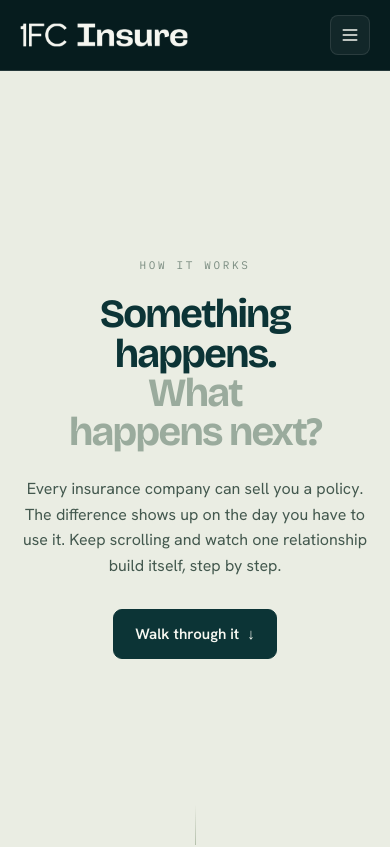
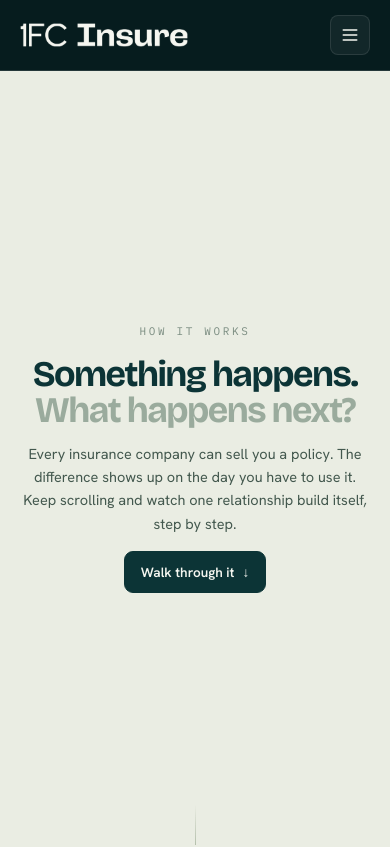
Before and after one commit to urvish-missive/ifc, a React (Vite) app: page /how-it-works in a window 390 px wide. Shown: the top 847 px of the page. Built offline with nearby package versions, Linux system fonts and the light colour scheme.

Commit message:
Fix spacing in how it works page

```diff
--- a/src/components/sections/how-it-works/HiwHeroSection.jsx
+++ b/src/components/sections/how-it-works/HiwHeroSection.jsx
@@ -1,12 +1,12 @@
 export default function HiwHeroSection() {
   return (
-    <section className="jopen relative min-h-[calc(100vh-var(--navh))] flex items-center bg-[var(--paper)] py-[clamp(56px,7vw,96px)] overflow-hidden" id="top">
+    <section className="jopen relative min-h-[calc(100vh-var(--navh))] max-md:min-h-0 flex items-center bg-[var(--paper)] py-[clamp(44px,6vw,96px)] max-md:pt-9 max-md:pb-5 overflow-hidden" id="top">
       <div className="open-in max-w-[var(--maxw)] mx-auto px-[var(--pad)] w-full text-center" id="openIn">
         <div className="kicker kicker-anim font-mono text-[11px] tracking-[.24em] uppercase text-[var(--ink-3)]">
           How it works
         </div>
 
-        <h1 className="mt-[clamp(22px,3vw,38px)] text-[clamp(40px,8.4vw,104px)] font-display font-bold leading-[.98] tracking-[-.042em] text-[var(--ink)]">
+        <h1 className="mt-[clamp(18px,2.6vw,38px)] text-[clamp(36px,8.4vw,104px)] font-display font-bold leading-[.98] tracking-[-.042em] text-[var(--ink)]">
           <span className="reveal-line">
             <span>Something happens.</span>
           </span>
@@ -15,16 +15,16 @@ export default function HiwHeroSection() {
           </span>
         </h1>
 
-        <p className="sub sub-anim mt-[clamp(24px,3vw,36px)] mx-auto max-w-[44ch] text-[clamp(16px,1.5vw,19px)] text-[var(--ink-2)] leading-[1.6]">
+        <p className="sub sub-anim mt-[clamp(20px,2.6vw,36px)] max-md:mt-3.5 mx-auto max-w-[44ch] text-[clamp(15px,1.5vw,19px)] max-md:text-[14.5px] text-[var(--ink-2)] leading-[1.6]">
           Every insurance company can sell you a policy. The difference shows up on the
           day you have to use it. Keep scrolling and watch one relationship build
           itself, step by step.
         </p>
 
-        <div className="go go-anim mt-[clamp(30px,3.6vw,44px)] inline-flex">
+        <div className="go go-anim mt-[clamp(24px,3vw,44px)] max-md:mt-4 inline-flex">
           <a
             href="#journey"
-            className="btn-go inline-flex items-center rounded-[9px] bg-[var(--ink)] text-[var(--cream)] border border-[var(--ink)] px-[21px] py-[13px] text-[15px] font-semibold transition hover:bg-[#0F4143] hover:-translate-y-[2px]"
+            className="btn-go inline-flex items-center rounded-[9px] bg-[var(--ink)] text-[var(--cream)] border border-[var(--ink)] px-[21px] py-[13px] max-md:px-4 max-md:py-2.5 text-[15px] max-md:text-[13.5px] font-semibold transition hover:bg-[#0F4143] hover:-translate-y-[2px]"
           >
             Walk through it <span className="arw ml-2 inline-block transition-transform duration-200">↓</span>
           </a>
--- a/src/index.css
+++ b/src/index.css
@@ -1183,14 +1183,28 @@ details[open] > summary::after { content: "-"; }
   color: var(--cream);
 }
 @media (max-width: 820px) {
-  .hq { left: 21%; top: 46%; }
+  .hq { left: 22%; top: 48%; }
   .hq .hl { margin-bottom: 7px; }
   .hq .hc { display: none; }
   .anon { width: 20px; height: 20px; }
-  .coord { left: 80%; top: 52%; height: 68px; transform: translateY(calc(-100% + 22px)) translateX(-12px); }
-  .coord.on { transform: translateY(calc(-100% + 16px)); }
-  .otag { left: 50%; top: 57%; padding: 4px 11px 4px 4px; transform: translate(-50%, 44px); }
-  .otag.on { transform: translate(-50%, 36px); }
+  .coord {
+    left: 76%;
+    top: 58%;
+    height: 72px;
+    transform: translateY(calc(-100% + 20px)) translateX(-10px);
+  }
+  .coord.on {
+    transform: translateY(calc(-100% + 14px)) translateX(-10px);
+  }
+  .otag {
+    left: 76%;
+    top: 58%;
+    padding: 4px 10px 4px 4px;
+    transform: translate(-50%, 28px);
+  }
+  .otag.on {
+    transform: translate(-50%, 20px);
+  }
 }
 
 /* History ring */
```
